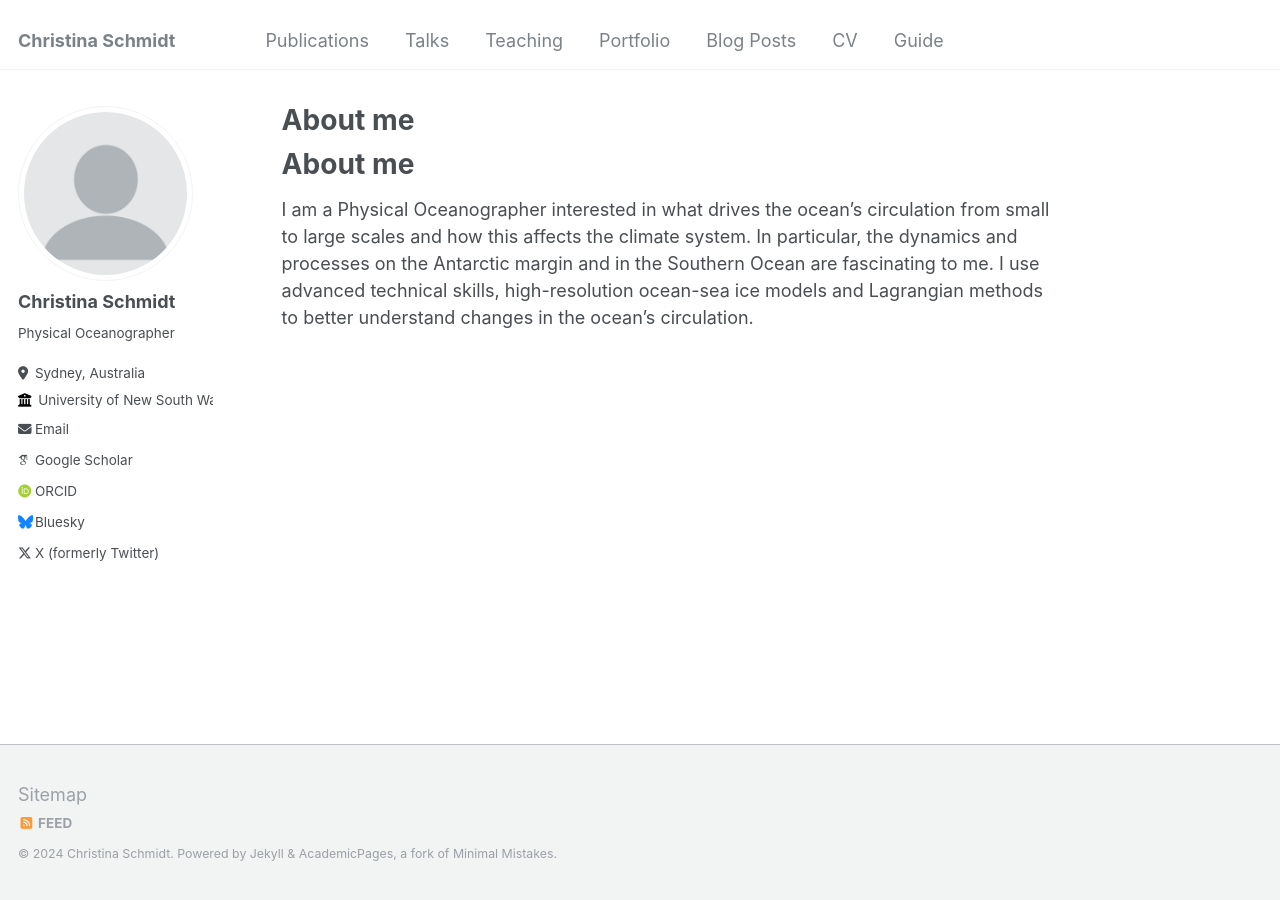
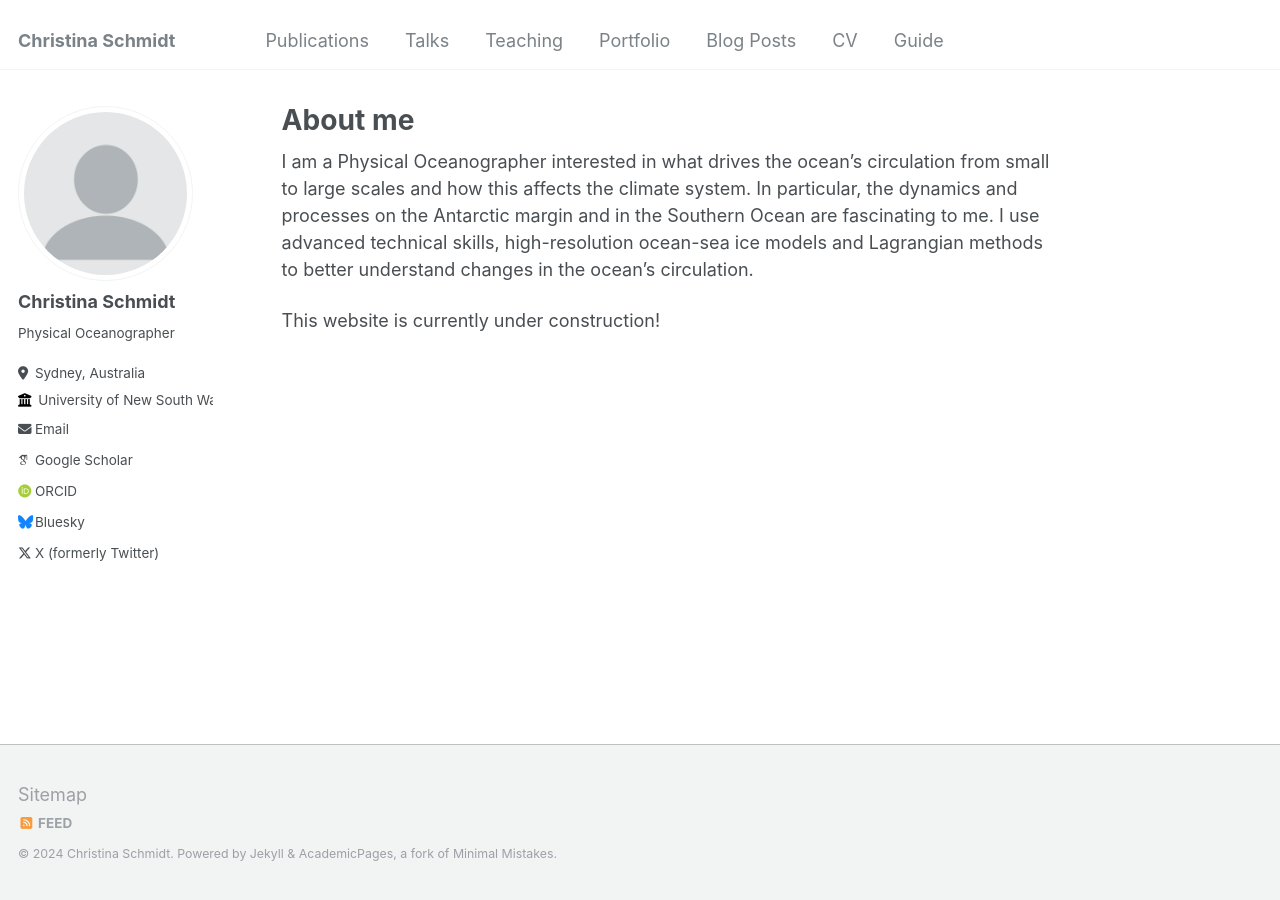
Before and after one commit to schmidt-christina/schmidt-christina.github.io, a Jekyll site: the page built from _pages/about.md, in a window 1280 px wide. Built offline with Jekyll 4.4.1, drawn with Linux system fonts in a browser that asks for light colours; some web fonts are replaced.

Commit message:
Update about.md with "currently being built" message

```diff
--- a/_pages/about.md
+++ b/_pages/about.md
@@ -7,6 +7,7 @@ redirect_from:
   - /about.html
 ---
 
-About me
-======
+
 I am a Physical Oceanographer interested in what drives the ocean’s circulation from small to large scales and how this affects the climate system. In particular, the dynamics and processes on the Antarctic margin and in the Southern Ocean are fascinating to me. I use advanced technical skills, high-resolution ocean-sea ice models and Lagrangian methods to better understand changes in the ocean’s circulation.
+
+This website is currently under construction!
```
